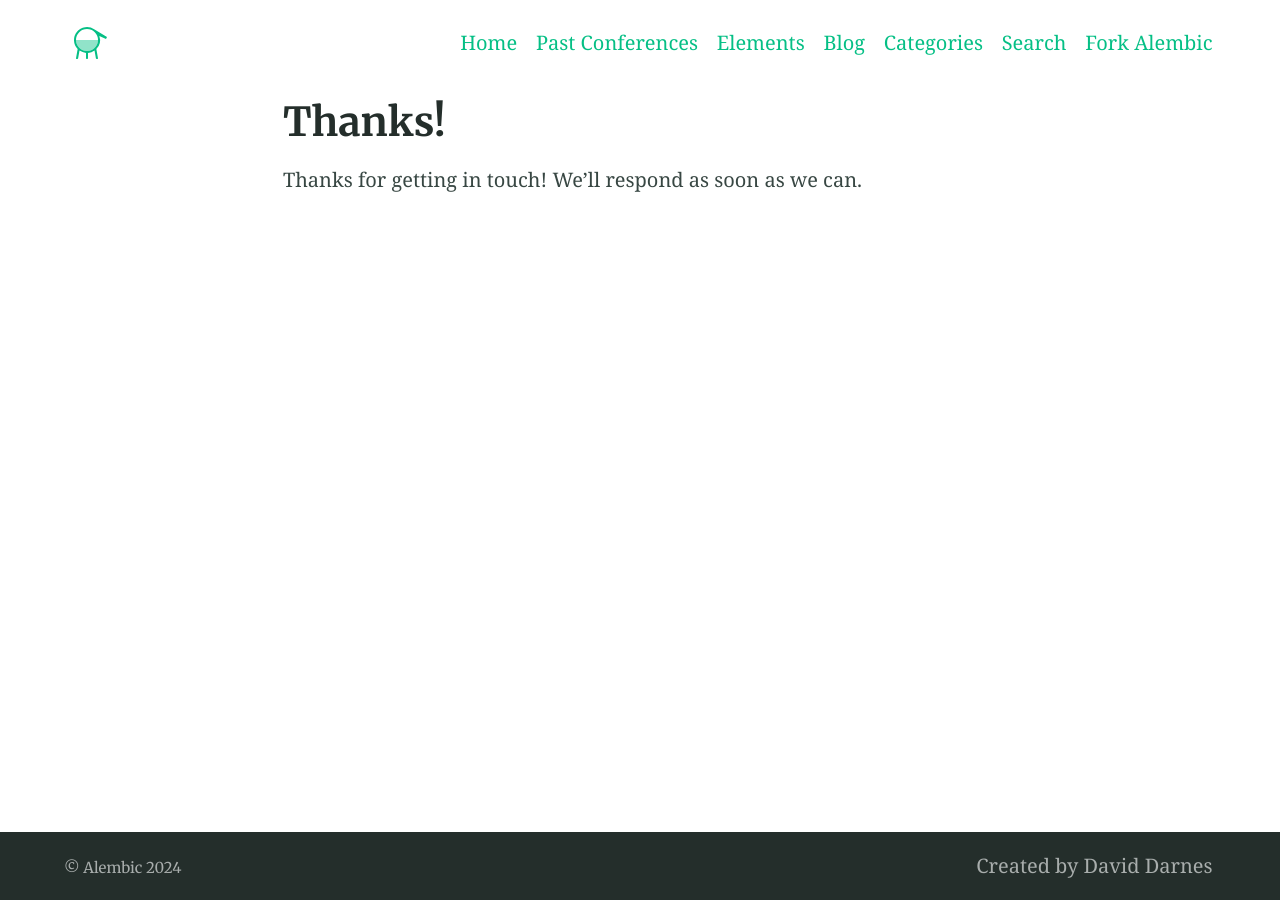
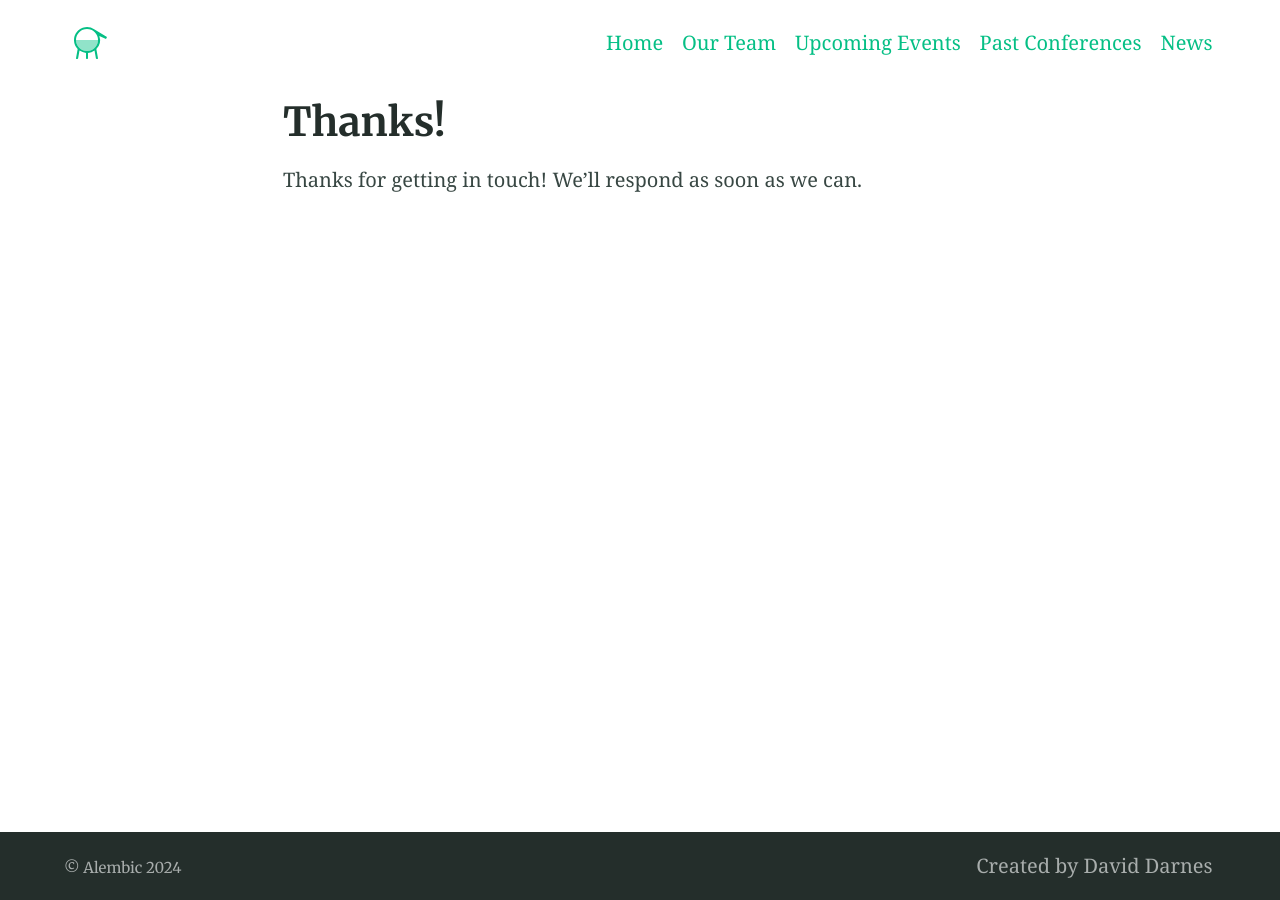
Before and after one commit to cnls-events/cnls-events.github.io, a Jekyll site: the page built from thanks.md, in a window 1280 px wide. Built offline with Jekyll 4.4.1, drawn with Linux system fonts in a browser that asks for light colours.

Commit message:
Update _config.yml - navigation edits

```diff
--- a/_config.yml
+++ b/_config.yml
@@ -123,18 +123,14 @@ favicons: # Favicons are also used in the manifest file. Syntax is 'size: path'
 navigation_header:
 - title: Home
   url: /
+- title: Our Team
+  url: /Our_Team/
+- title: Upcoming Events
+  url: /upcoming_events/
 - title: Past Conferences
   url: /past_conferences/
-- title: Elements
-  url: /elements/
-- title: Blog
-  url: /blog/
-- title: Categories
-  url: /categories/
-- title: Search
-  url: /search/
-- title: Fork Alembic
-  url: https://github.com/daviddarnes/alembic
+- title: News
+  url: /news/
 
 navigation_footer:
 - title: Created by David Darnes
```
